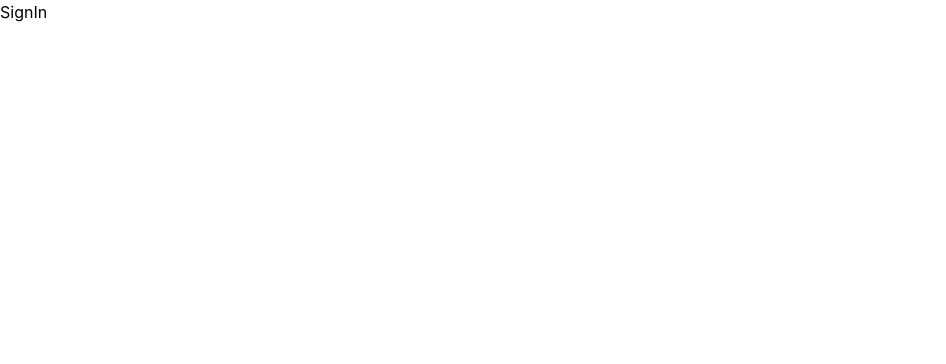
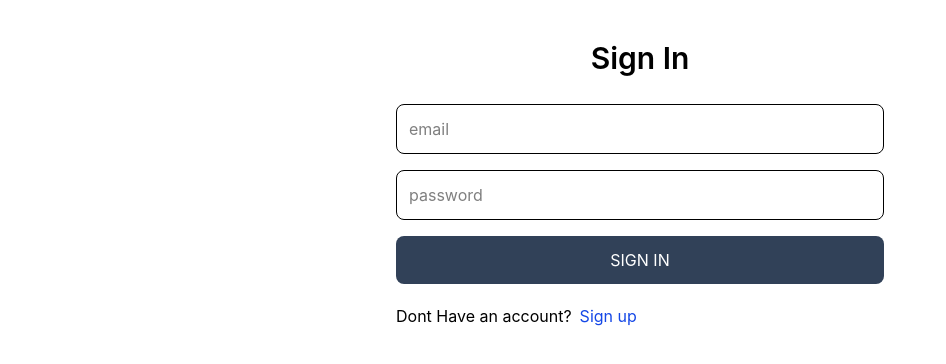
Before and after one commit to Bhhgtr/Car-Sale-Project, a React (Vite) app in the folder client/: page /sign-in in a window 1280 px wide. Shown: the top 364 px of the page, without its empty margins (0-946 px from the left). Built offline with nearby package versions, Linux system fonts and the light colour scheme.

Commit message:
complete sign in page functionality

```diff
--- a/client/src/Pages/SignIn.jsx
+++ b/client/src/Pages/SignIn.jsx
@@ -1,7 +1,67 @@
-import React from 'react'
+import { useState } from 'react';
+import {Link, useNavigate} from 'react-router-dom';
+
+
 
 export default function SignIn() {
+  const [formData,setformData] = useState({});
+  const [error,setError] = useState(null);
+  const [loading,setLoading] = useState(false);
+  const navigate = useNavigate();
+
+  const handleChange = (e) => {
+    setformData({
+      ...formData,
+      [e.target.id]: e.target.value,
+    });
+  }
+  const handleSubmit = async (e) => {
+    e.preventDefault();
+    try{
+      setLoading(true);
+      const res = await fetch('/api/auth/signin',
+      {
+        method: 'POST',
+        headers: {
+          'Content-Type': 'application/json',
+        },
+        body: JSON.stringify(formData),
+      }
+      );
+      const data = await res.json();
+      if(data.success === false){
+        setLoading(false);
+        setError(data.message);
+        return;
+      }
+      setLoading(false);
+      setError(null);
+      navigate('/');
+    } catch (error) {
+      setLoading(false);
+      setError(error.message);
+
+    }
+  };
   return (
-    <div>SignIn</div>
-  )
+    <div className='p-3 max-w-lg mx-auto'>
+
+    <h1 className='text-3xl text-center font-semibold my-7'>Sign In</h1>
+
+    <form onSubmit={handleSubmit} className='flex flex-col gap-4'>
+      <input type='email' placeholder='email' className='border p-3 rounded-lg' id='email' onChange={handleChange}/>
+      <input type='password' placeholder='password' className='border p-3 rounded-lg' id='password' onChange={handleChange}/>
+      <button disabled={loading} className='bg-slate-700 text-white p-3 rounded-lg uppercase hover:opacity-95 disabled:opacity-80'>
+      {loading ? 'Loading...' : 'Sign In'}</button>
+    </form>
+
+    <div className="flex gap-2 mt-5">
+    <p>Dont Have an account?</p>
+    <Link to={"/sign-up"}>
+    <span className='text-blue-700'>Sign up</span>
+    </Link>
+    </div>
+    {error && <p className='text-red-500 mt-5'>{error}</p>}
+    </div>
+  );
 }
```
